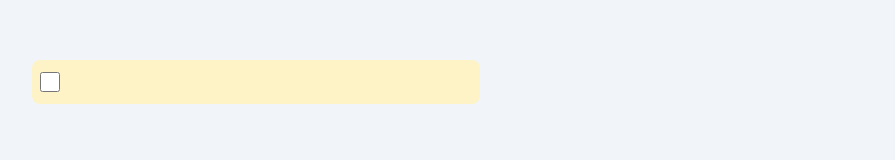
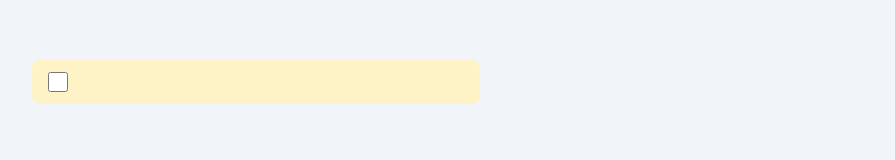
Before and after one commit to PinW/frontlog, a Vue app: page / in a window 1280 px wide. Shown: the part 318-478 px from the top of the page, without its empty margins (384-1279 px from the left). Built offline with nearby package versions, Linux system fonts and the light colour scheme.

Commit message:
task nesting

```diff
--- a/src/App.vue
+++ b/src/App.vue
@@ -18,8 +18,21 @@ const {
   selectPreviousTask,
   updateTaskText,
   moveTaskUp,
-  moveTaskDown
+  moveTaskDown,
+  nestTask,
+  unnestTask
 } = tasksStore
+
+// Function to get the indentation level of a task
+const getTaskIndentation = (taskId) => {
+  let indentation = 0;
+  let currentTask = taskList.value.find(task => task.id === taskId);
+  while (currentTask && currentTask.parentId) {
+    indentation++;
+    currentTask = taskList.value.find(task => task.id === currentTask.parentId);
+  }
+  return indentation;
+}
 
 // Refs for the editable div elements
 const taskInputRefs = ref({})
@@ -247,6 +260,59 @@ useEventListener(window, 'keydown', (event) => {
     }
   }
 
+  // Handle Tab for nesting and Shift+Tab for unnesting
+  if (event.key === 'Tab' && activeTaskId.value) {
+    event.preventDefault();
+    const currentIndex = taskList.value.findIndex(task => task.id === activeTaskId.value);
+
+    if (event.shiftKey) {
+      // Unnest task (remains the same)
+      unnestTask(activeTaskId.value);
+    } else {
+      // Nest task with corrected hierarchical logic
+      if (currentIndex > 0) {
+        const currentTask = taskList.value[currentIndex];
+        const currentLevel = getTaskIndentation(currentTask.id);
+
+        // Find the nearest preceding task at the same level to nest under.
+        let parentId = null;
+        for (let i = currentIndex - 1; i >= 0; i--) {
+          const candidateTask = taskList.value[i];
+          const candidateLevel = getTaskIndentation(candidateTask.id);
+
+          if (candidateLevel === currentLevel) {
+            // This is a sibling, but its predecessor is the parent.
+            // The actual parent is the task just before this one in the list.
+            const potentialParent = taskList.value[i];
+            const parentLevel = getTaskIndentation(potentialParent.id);
+            if (parentLevel < currentLevel + 1) { // Failsafe
+                parentId = potentialParent.id;
+            }
+            break;
+          } else if (candidateLevel < currentLevel) {
+            // We've gone past our current level without finding a sibling.
+            // The last task we saw is the parent.
+            const potentialParent = taskList.value[i];
+            parentId = potentialParent.id;
+            break;
+          }
+        }
+        // Fallback to original parent if no better one is found
+        if (!parentId) {
+            const predecessor = taskList.value[currentIndex -1];
+            if (getTaskIndentation(predecessor.id) >= currentLevel) {
+                parentId = predecessor.id
+            }
+        }
+
+        if (parentId) {
+          nestTask(activeTaskId.value, parentId);
+        }
+      }
+    }
+    return;
+  }
+
   // Handle Ctrl+ArrowUp/Down for reordering tasks
   if (event.ctrlKey && activeTaskId.value) {
     let relativePos = null;
@@ -377,6 +443,7 @@ useEventListener(window, 'keydown', (event) => {
           :key="task.id"
           class="flex items-center gap-3 p-2 rounded-lg"
           :class="{ 'bg-highlight': task.id === activeTaskId }"
+          :style="{ 'padding-left': `${16 + getTaskIndentation(task.id) * 20}px` }"
         >
           <input
             type="checkbox"
--- a/src/stores/tasks.js
+++ b/src/stores/tasks.js
@@ -42,7 +42,8 @@ export const useTasksStore = defineStore('tasks', () => {
     const newTask = {
       id: uuidv4(),
       text: trimmedText,
-      completed: false
+      completed: false,
+      parentId: null
     }
     if (index < 0) {
       tasks.value.unshift(newTask)
@@ -136,6 +137,34 @@ export const useTasksStore = defineStore('tasks', () => {
     }
   }
 
+  /**
+   * Nests a task under another task.
+   * @param {string} taskId - The ID of the task to nest.
+   * @param {string} parentId - The ID of the parent task.
+   */
+  function nestTask(taskId, parentId) {
+    const task = tasks.value.find(t => t.id === taskId)
+    if (task) {
+      task.parentId = parentId
+    }
+  }
+
+  /**
+   * Unnests a task.
+   * @param {string} taskId - The ID of the task to unnest.
+   */
+  function unnestTask(taskId) {
+    const task = tasks.value.find(t => t.id === taskId)
+    if (task && task.parentId) {
+      const parentTask = tasks.value.find(t => t.id === task.parentId)
+      if (parentTask) {
+        task.parentId = parentTask.parentId
+      } else {
+        task.parentId = null // Should not happen if parentId is valid, but as a fallback
+      }
+    }
+  }
+
   // --- RETURN ---
   return {
     tasks,
@@ -152,6 +181,8 @@ export const useTasksStore = defineStore('tasks', () => {
     updateTaskText,
     moveTaskUp,
     moveTaskDown,
+    nestTask,
+    unnestTask,
   }
 
 }, {
```
